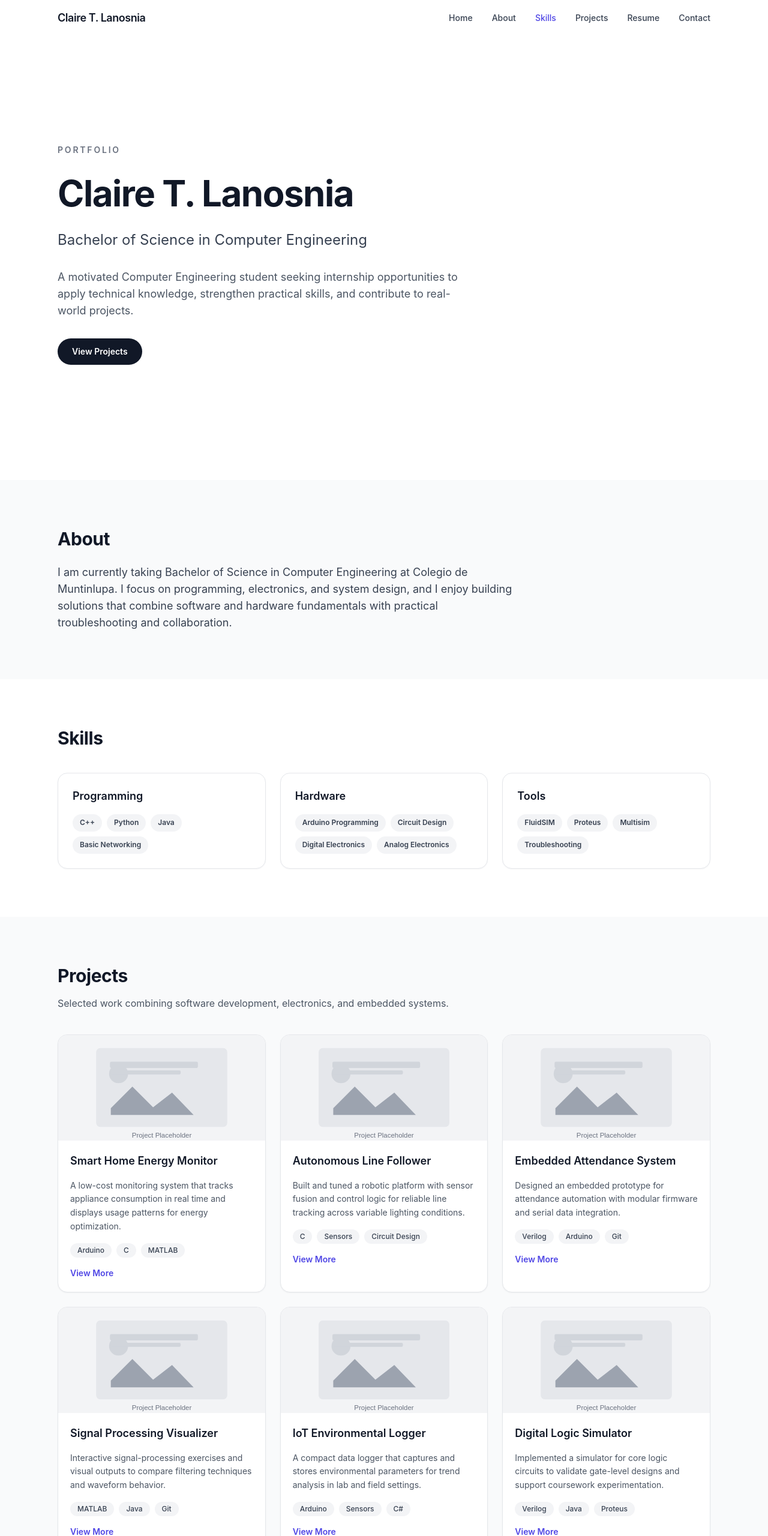
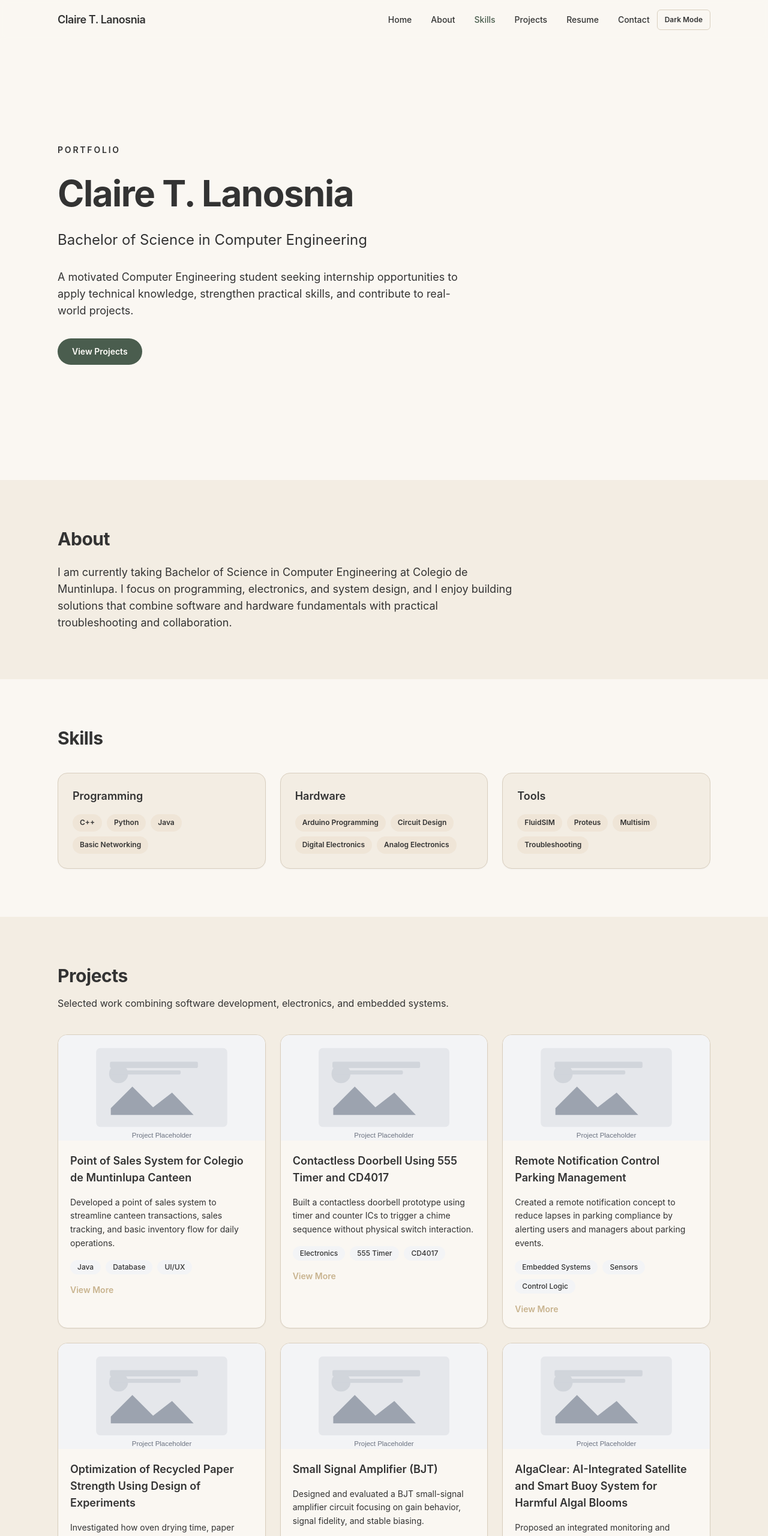
Before and after one commit to Jehjdcns/portfolio, a plain HTML site: page index.html in a window 1280 px wide. Shown: the top 2560 px of the page at 60% size. Drawn offline with nearby package versions, Linux system fonts and the light colour scheme.

Commit message:
Add day/night theme toggle, apply custom brand palette, update LinkedIn, and replace portfolio projects with finalized academic and engineering works

```diff
--- a/data/projects.js
+++ b/data/projects.js
@@ -1,49 +1,60 @@
 const projects = [
   {
-    title: "Smart Home Energy Monitor",
+    title: "Point of Sales System for Colegio de Muntinlupa Canteen",
     description:
-      "A low-cost monitoring system that tracks appliance consumption in real time and displays usage patterns for energy optimization.",
-    tech: ["Arduino", "C", "MATLAB"],
+      "Developed a point of sales system to streamline canteen transactions, sales tracking, and basic inventory flow for daily operations.",
+    tech: ["Java", "Database", "UI/UX"],
     image: "./assets/images/placeholder.svg",
     link: "#",
   },
   {
-    title: "Autonomous Line Follower",
+    title: "Contactless Doorbell Using 555 Timer and CD4017",
     description:
-      "Built and tuned a robotic platform with sensor fusion and control logic for reliable line tracking across variable lighting conditions.",
-    tech: ["C", "Sensors", "Circuit Design"],
+      "Built a contactless doorbell prototype using timer and counter ICs to trigger a chime sequence without physical switch interaction.",
+    tech: ["Electronics", "555 Timer", "CD4017"],
     image: "./assets/images/placeholder.svg",
     link: "#",
   },
   {
-    title: "Embedded Attendance System",
+    title: "Remote Notification Control Parking Management",
     description:
-      "Designed an embedded prototype for attendance automation with modular firmware and serial data integration.",
-    tech: ["Verilog", "Arduino", "Git"],
+      "Created a remote notification concept to reduce lapses in parking compliance by alerting users and managers about parking events.",
+    tech: ["Embedded Systems", "Sensors", "Control Logic"],
     image: "./assets/images/placeholder.svg",
     link: "#",
   },
   {
-    title: "Signal Processing Visualizer",
+    title:
+      "Optimization of Recycled Paper Strength Using Design of Experiments",
     description:
-      "Interactive signal-processing exercises and visual outputs to compare filtering techniques and waveform behavior.",
-    tech: ["MATLAB", "Java", "Git"],
+      "Investigated how oven drying time, paper type, and additives affect recycled paper strength using a structured experimental approach.",
+    tech: ["Design of Experiments", "Data Analysis", "Research"],
     image: "./assets/images/placeholder.svg",
     link: "#",
   },
   {
-    title: "IoT Environmental Logger",
+    title: "Small Signal Amplifier (BJT)",
     description:
-      "A compact data logger that captures and stores environmental parameters for trend analysis in lab and field settings.",
-    tech: ["Arduino", "Sensors", "C#"],
+      "Designed and evaluated a BJT small-signal amplifier circuit focusing on gain behavior, signal fidelity, and stable biasing.",
+    tech: ["Analog Electronics", "BJT", "Circuit Design"],
     image: "./assets/images/placeholder.svg",
     link: "#",
   },
   {
-    title: "Digital Logic Simulator",
+    title:
+      "AlgaClear: AI-Integrated Satellite and Smart Buoy System for Harmful Algal Blooms",
     description:
-      "Implemented a simulator for core logic circuits to validate gate-level designs and support coursework experimentation.",
-    tech: ["Verilog", "Java", "Proteus"],
+      "Proposed an integrated monitoring and prediction framework using satellite inputs, smart buoys, and AI for early bloom detection in Laguna de Bay.",
+    tech: ["AI", "IoT", "Environmental Monitoring"],
+    image: "./assets/images/placeholder.svg",
+    link: "#",
+  },
+  {
+    title:
+      "Design and Evaluation of a Citation-Grounded Hallucination Detection Framework",
+    description:
+      "Designed and evaluated a framework to detect hallucinations in ChatGPT responses by validating claims against citation-grounded evidence.",
+    tech: ["NLP", "LLM Evaluation", "Research"],
     image: "./assets/images/placeholder.svg",
     link: "#",
   },
--- a/index.html
+++ b/index.html
@@ -14,7 +14,9 @@
         theme: {
           extend: {
             colors: {
-              accent: "#4f46e5",
+              primary: "#9CAF88",
+              secondary: "#4A5D4E",
+              accent: "#C8B38E",
             },
             boxShadow: {
               soft: "0 10px 30px rgba(17, 24, 39, 0.08)",
@@ -30,11 +32,24 @@
       id="site-header"
       class="fixed top-0 left-0 right-0 z-50 border-b border-transparent bg-white/80 backdrop-blur-sm transition-all duration-300"
     >
-      <nav
-        class="mx-auto flex max-w-6xl items-center justify-between px-6 py-4 lg:px-8"
-        aria-label="Main navigation"
+      <nav class="mx-auto flex max-w-6xl items-center justify-between px-6 py-4 lg:px-8" aria-label="Main navigation">
+        <a href="#home" class="text-lg font-semibold tracking-tight">Claire T. Lanosnia</a>
+        <div class="flex items-center gap-3">
+          <ul id="nav-menu" class="hidden items-center gap-8 text-sm font-medium md:flex">
+            <li><a class="nav-link" href="#home">Home</a></li>
+            <li><a class="nav-link" href="#about">About</a></li>
+            <li><a class="nav-link" href="#skills">Skills</a></li>
+            <li><a class="nav-link" href="#projects">Projects</a></li>
+            <li><a class="nav-link" href="#resume">Resume</a></li>
+            <li><a class="nav-link" href="#contact">Contact</a></li>
+          </ul>
+          <button
+            id="theme-toggle"
+            class="inline-flex items-center justify-center rounded-md border border-gray-300 px-3 py-2 text-xs font-semibold text-gray-700 transition hover:border-accent hover:text-secondary"
+            aria-label="Toggle theme"
           >
-        <a href="#home" class="text-lg font-semibold tracking-tight">Claire T. Lanosnia</a>
+            Dark Mode
+          </button>
           <button
             id="menu-toggle"
             class="inline-flex items-center justify-center rounded-md border border-gray-300 p-2 text-gray-700 md:hidden"
@@ -50,14 +65,7 @@
               />
             </svg>
           </button>
-        <ul id="nav-menu" class="hidden items-center gap-8 text-sm font-medium md:flex">
-          <li><a class="nav-link" href="#home">Home</a></li>
-          <li><a class="nav-link" href="#about">About</a></li>
-          <li><a class="nav-link" href="#skills">Skills</a></li>
-          <li><a class="nav-link" href="#projects">Projects</a></li>
-          <li><a class="nav-link" href="#resume">Resume</a></li>
-          <li><a class="nav-link" href="#contact">Contact</a></li>
-        </ul>
+        </div>
       </nav>
       <div id="mobile-menu" class="hidden border-t border-gray-200 bg-white md:hidden">
         <ul class="space-y-1 px-6 py-3 text-sm font-medium">
@@ -211,11 +219,11 @@
                 <span class="font-semibold">LinkedIn:</span>
                 <a
                   class="link"
-                  href="#"
+                  href="https://www.linkedin.com/in/claire-lanosnia-8332b23b4"
                   target="_blank"
                   rel="noreferrer"
                 >
-                  Add your LinkedIn profile URL
+                  linkedin.com/in/claire-lanosnia-8332b23b4
                 </a>
               </li>
             </ul>
--- a/scripts/main.js
+++ b/scripts/main.js
@@ -7,6 +7,7 @@ const header = document.getElementById("site-header");
 const menuToggle = document.getElementById("menu-toggle");
 const mobileMenu = document.getElementById("mobile-menu");
 const yearEl = document.getElementById("year");
+const themeToggle = document.getElementById("theme-toggle");
 
 function renderProjects() {
   if (!projectsGrid || !Array.isArray(projects)) return;
@@ -126,9 +127,34 @@ function setCurrentYear() {
   }
 }
 
+function applyTheme(theme) {
+  const isDark = theme === "dark";
+  document.body.classList.toggle("dark-theme", isDark);
+  if (themeToggle) {
+    themeToggle.textContent = isDark ? "Day Mode" : "Dark Mode";
+    themeToggle.setAttribute("aria-pressed", String(isDark));
+  }
+}
+
+function setupThemeToggle() {
+  if (!themeToggle) return;
+
+  const savedTheme = localStorage.getItem("portfolio-theme");
+  const systemPrefersDark = window.matchMedia("(prefers-color-scheme: dark)").matches;
+  const initialTheme = savedTheme || (systemPrefersDark ? "dark" : "light");
+  applyTheme(initialTheme);
+
+  themeToggle.addEventListener("click", () => {
+    const nextTheme = document.body.classList.contains("dark-theme") ? "light" : "dark";
+    applyTheme(nextTheme);
+    localStorage.setItem("portfolio-theme", nextTheme);
+  });
+}
+
 renderProjects();
 setupSmoothScroll();
 setupMobileMenu();
+setupThemeToggle();
 revealOnScroll();
 setCurrentYear();
 updateActiveNav();
--- a/styles/custom.css
+++ b/styles/custom.css
@@ -1,10 +1,36 @@
 html {
   scroll-behavior: smooth;
+}
+
+:root {
+  --color-primary: #9caf88;
+  --color-secondary: #4a5d4e;
+  --color-background: #faf7f2;
+  --color-surface: #f3ede3;
+  --color-surface-strong: #efe5d7;
+  --color-text: #333333;
+  --color-accent: #c8b38e;
+  --color-border: #d9cfbf;
+  --color-link: #4a5d4e;
+}
+
+body.dark-theme {
+  --color-primary: #8a9a7d;
+  --color-secondary: #d6ddcf;
+  --color-background: #1f2320;
+  --color-surface: #2b312d;
+  --color-surface-strong: #364038;
+  --color-text: #f5f2ec;
+  --color-accent: #c8b38e;
+  --color-border: #4a5d4e;
+  --color-link: #c8b38e;
 }
 
 body {
   font-family: Inter, ui-sans-serif, system-ui, -apple-system, Segoe UI, Roboto, Helvetica, Arial,
     sans-serif;
+  background: var(--color-background);
+  color: var(--color-text);
 }
 
 .section-spacing {
@@ -20,23 +46,23 @@ body {
 }
 
 .nav-link {
-  color: #374151;
+  color: var(--color-text);
   transition: color 180ms ease;
 }
 
 .nav-link:hover {
-  color: #111827;
+  color: var(--color-secondary);
 }
 
 .active-link {
-  color: #4f46e5;
+  color: var(--color-secondary);
 }
 
 .skill-card {
-  border: 1px solid #e5e7eb;
+  border: 1px solid var(--color-border);
   border-radius: 1rem;
   padding: 1.5rem;
-  background: #ffffff;
+  background: var(--color-surface);
   box-shadow: 0 1px 2px rgba(15, 23, 42, 0.04);
   transition: transform 220ms ease, box-shadow 220ms ease;
 }
@@ -50,13 +76,13 @@ body {
   font-size: 1.125rem;
   line-height: 1.75rem;
   font-weight: 600;
-  color: #111827;
+  color: var(--color-text);
 }
 
 .skill-pill {
   border-radius: 9999px;
-  background: #f3f4f6;
-  color: #374151;
+  background: var(--color-surface-strong);
+  color: var(--color-text);
   font-size: 0.75rem;
   line-height: 1rem;
   font-weight: 600;
@@ -64,12 +90,65 @@ body {
 }
 
 .link {
-  color: #4f46e5;
+  color: var(--color-link);
   text-decoration: none;
 }
 
 .link:hover {
-  color: #111827;
+  color: var(--color-accent);
+}
+
+.bg-white {
+  background-color: var(--color-background) !important;
+}
+
+.bg-white\/80 {
+  background-color: color-mix(in srgb, var(--color-background) 88%, transparent) !important;
+}
+
+.bg-gray-50 {
+  background-color: var(--color-surface) !important;
+}
+
+.text-gray-900,
+.text-gray-700,
+.text-gray-600,
+.text-gray-500 {
+  color: var(--color-text) !important;
+}
+
+.border-gray-200,
+.border-gray-300 {
+  border-color: var(--color-border) !important;
+}
+
+.bg-gray-900 {
+  background-color: var(--color-secondary) !important;
+}
+
+.hover\:bg-gray-900:hover {
+  background-color: var(--color-secondary) !important;
+}
+
+.text-white {
+  color: #fffdf9 !important;
+}
+
+.hover\:text-white:hover {
+  color: #fffdf9 !important;
+}
+
+.hover\:bg-accent:hover {
+  background-color: var(--color-accent) !important;
+  color: var(--color-text) !important;
+}
+
+.text-accent {
+  color: var(--color-accent) !important;
+}
+
+.hover\:text-gray-900:hover {
+  color: var(--color-secondary) !important;
 }
 
 .reveal {
```
Lines whose indentation alone changed are shown as unchanged.
